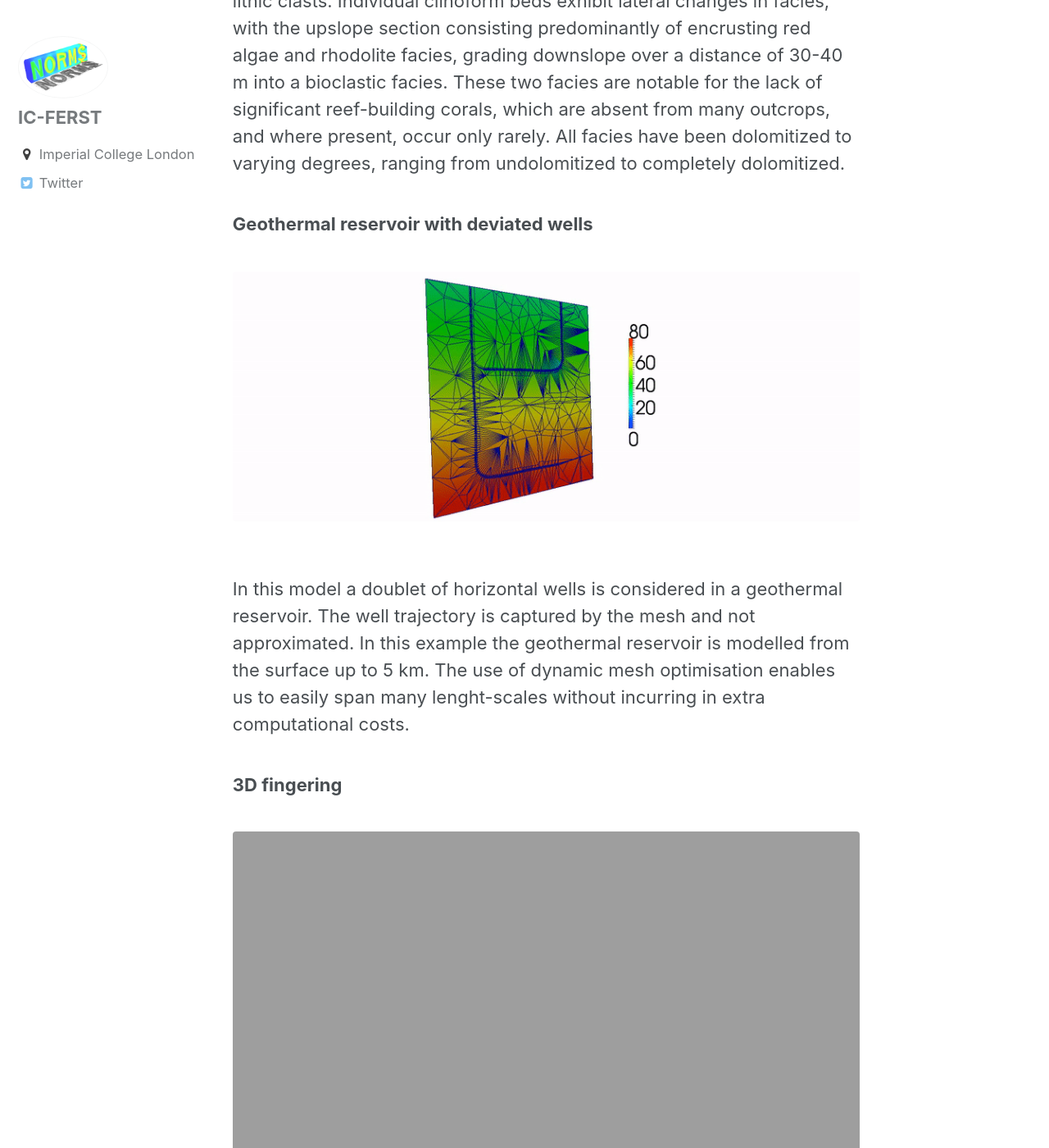
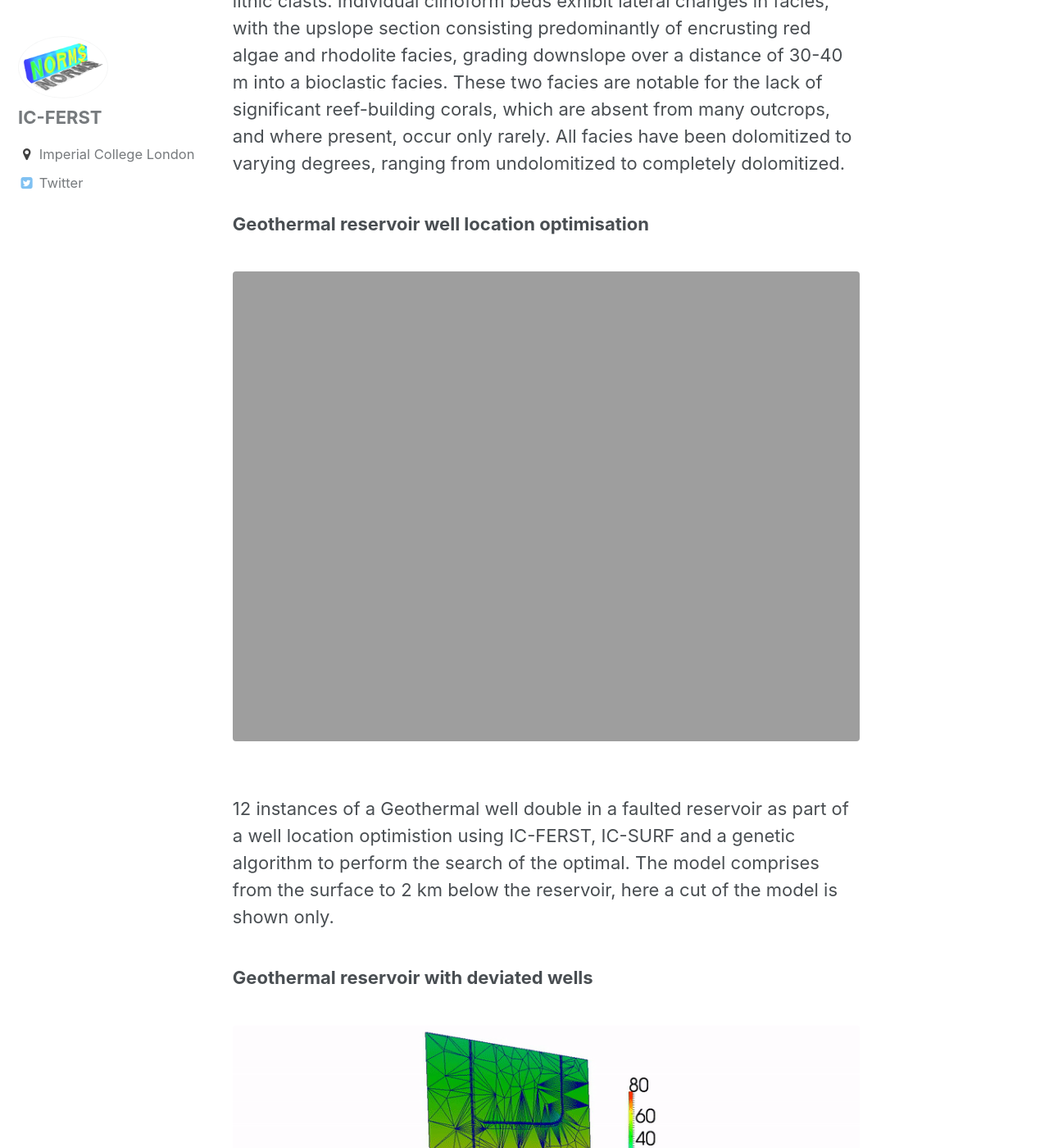
Before and after one commit to Multifluids/multifluids.github.com, a Jekyll site: the page built from _pages/examples.md, in a window 1280 px wide and 1400 px high, scrolled down 1453 px. Shown: the whole window at 82% size. Built offline with Jekyll 4.4.1, drawn with Linux system fonts in a browser that asks for light colours.

Commit message:
Added another test case, geothermal well doublet optimisation.

```diff
--- a/_pages/examples.md
+++ b/_pages/examples.md
@@ -20,6 +20,11 @@ In this numerical experiment a reservoir carbonate clinoforms on the island of B
 
 Geological description: Mid-Miocene progradational platform carbonates of the Seroe Domi Formation. At the type locale in Seru Grandi, these form a succession of shallow-water carbonate deposits that are exposed in a terrace erosional morphology, offlapping a topographically complex volcanic basement. The progradational clinoforms composed of up to 70% calcareous coralline red algae with minor coral fragments, large benthic foraminifera, echinoids, rare bivalves and subordinate volcanic lithic clasts. Individual clinoform beds exhibit lateral changes in facies, with the upslope section consisting predominantly of encrusting red algae and rhodolite facies, grading downslope over a distance of 30-40 m into a bioclastic facies. These two facies are notable for the lack of significant reef-building corals, which are absent from many outcrops, and where present, occur only rarely. All facies have been dolomitized to varying degrees, ranging from undolomitized to completely dolomitized.
 
+### Geothermal reservoir well location optimisation
+<figure>
+  <img src="{{ '/assets/images/Comparison12_withwells_fullQ.gif' | absolute_url }}" alt="Geothermal reservoir well location optimisation.">
+</figure>
+12 instances of a Geothermal well double in a faulted reservoir as part of a well location optimistion using IC-FERST, IC-SURF and a genetic algorithm to perform the search of the optimal. The model comprises from the surface to 2 km below the reservoir, here a cut of the model is shown only.
 
 ### Geothermal reservoir with deviated wells
 <figure>
```
Also changed, not shown: 1 other file.
